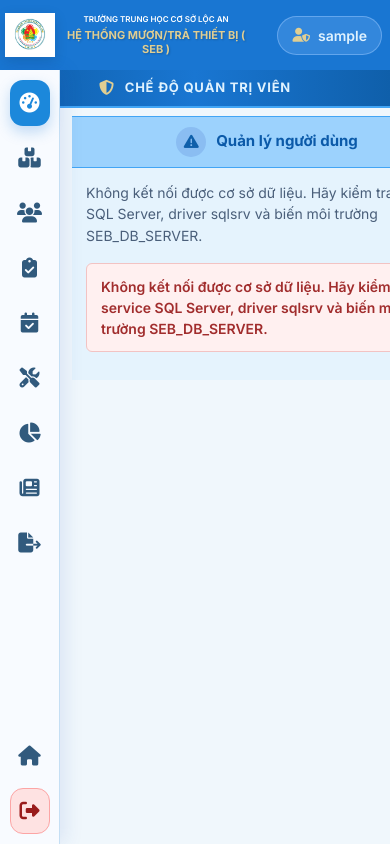
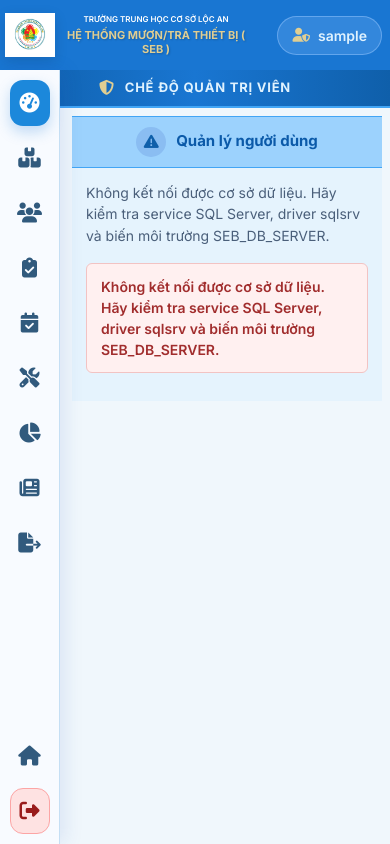
Before and after one commit to nhokmine1994/School-Equipment-Borrowing, a PHP site: page /SEB/Page/admin_users.php in a window 390 px wide. Run offline with PHP 8.4, Linux system fonts and the light colour scheme; the visitor is signed in with stand-in values (Sample User, id 1).

Commit message:
fix: keep admin content within viewport

```diff
--- a/CSS/admin.css
+++ b/CSS/admin.css
@@ -22,6 +22,8 @@
   --admin-warning: #b45309;
   --admin-danger: #b91c1c;
   background: #f0f7fc !important;
+  max-width: 100vw;
+  overflow-x: hidden;
 }
 
 /* Header admin — cùng kiểu với trang chủ (banner xanh phẳng) */
@@ -237,7 +239,27 @@
 .admin-container .admin-nav-bar .admin-nav-logout:hover,
 .admin-container .admin-nav-bar .admin-nav-logout:focus-visible { background: #fecaca; color: #7f1d1d; }
 
-.admin-container > .admin-section { margin-left: 96px; }
+.admin-container > .admin-section {
+  width: calc(100% - 116px);
+  max-width: calc(100% - 116px);
+  margin-left: 96px;
+  margin-right: 20px;
+  min-width: 0;
+}
+
+.admin-container > .admin-section .admin-content,
+.admin-container > .admin-section .admin-layout,
+.admin-container > .admin-section .admin-grid-4,
+.admin-container > .admin-section .admin-grid-3 {
+  min-width: 0;
+  max-width: 100%;
+}
+
+.admin-container > .admin-section .admin-grid-4 > *,
+.admin-container > .admin-section .admin-grid-3 > *,
+.admin-container > .admin-section .admin-layout > * {
+  min-width: 0;
+}
 
 .admin-section {
   margin: 8px 20px 20px;
@@ -982,7 +1004,12 @@
   }
 
   .admin-container .admin-nav-bar .nav-tab span { left: 50px; }
-  .admin-container > .admin-section { margin-left: 72px; margin-right: 8px; }
+  .admin-container > .admin-section {
+    width: calc(100% - 80px);
+    max-width: calc(100% - 80px);
+    margin-left: 72px;
+    margin-right: 8px;
+  }
 }
 
 @media (max-width: 560px) {
```
